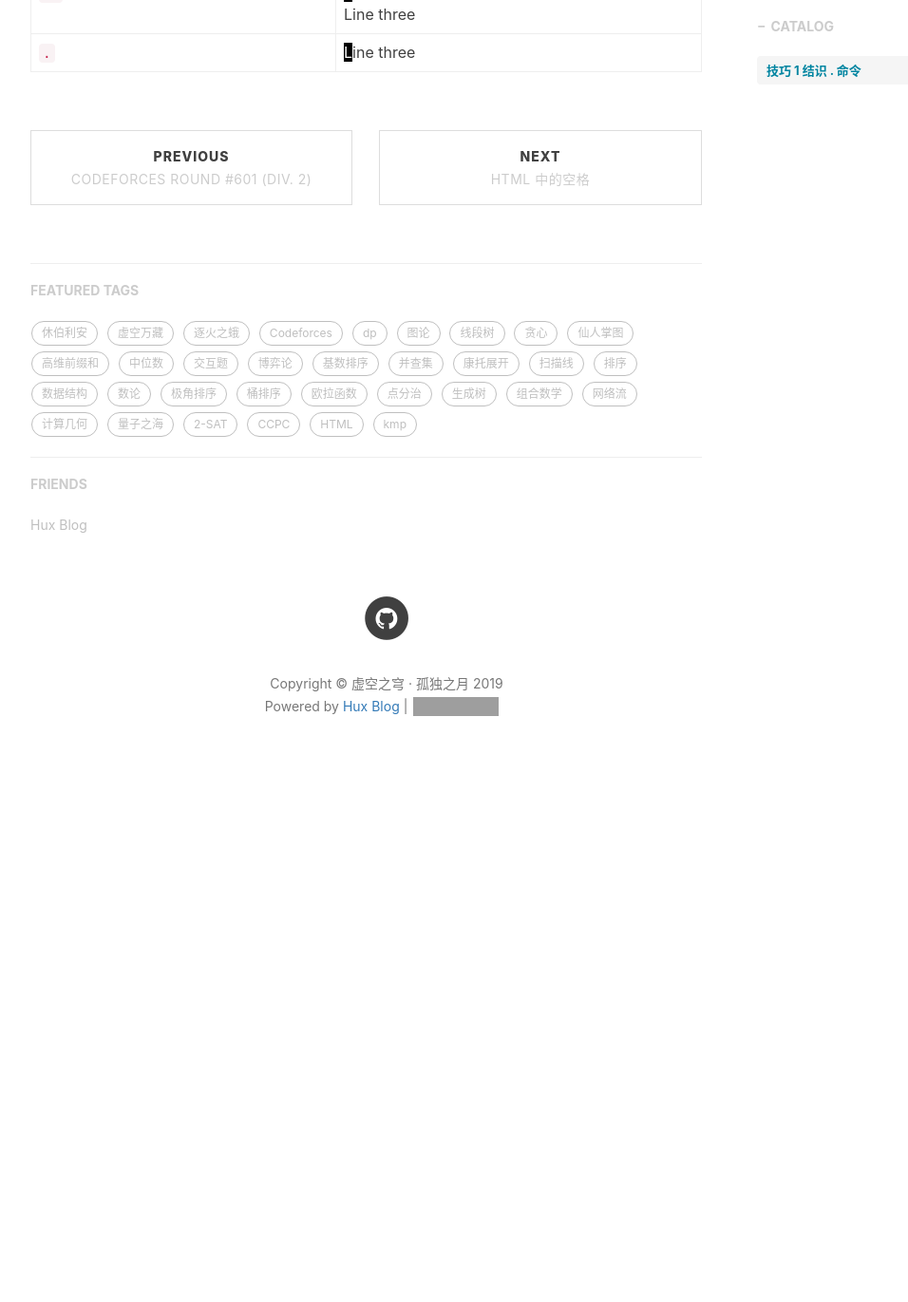
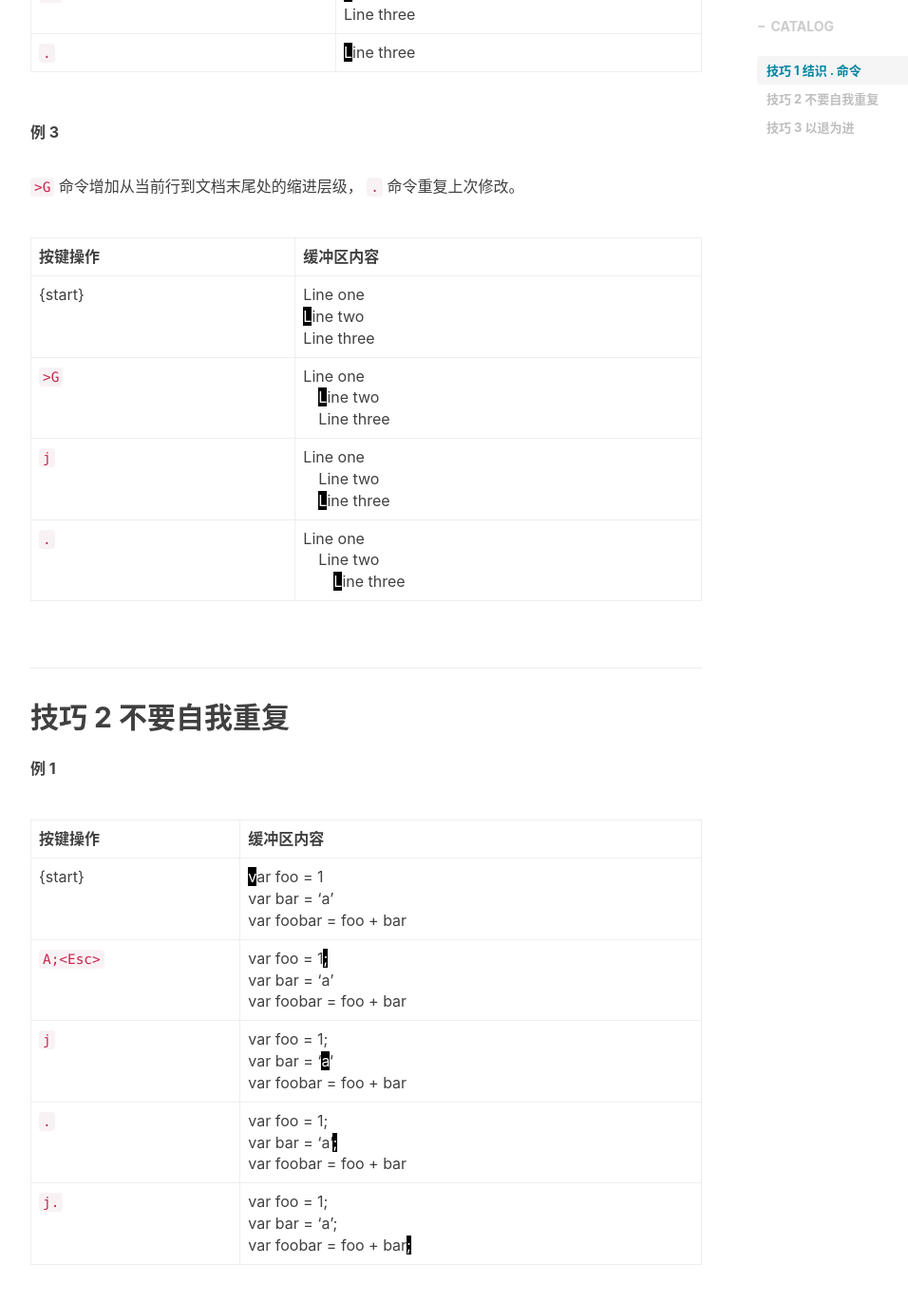
Before and after one commit to hongzhiyin/hongzhiyin.github.io, a Jekyll site: the page built from _posts/Void_Treasure/2019-11-27-practical-vim.md, in a window 1280 px wide and 1400 px high, scrolled down 1219 px. Shown: the top 1371 px of the window at 95% size, without its empty margins (233-1189 px from the left). Built offline with Jekyll 4.4.1, drawn with Linux system fonts in a browser that asks for light colours; nearby versions of some CDN libraries; comment, search, counter and statistics services are not loaded; before the commit the page ends 2067 px from its top, so only the background shows below that; some of the changed text lies outside the part shown; grey boxes are pictures that could not be loaded.

Commit message:
Update 2019-11-27-practical-vim.md

```diff
--- a/_posts/Void_Treasure/2019-11-27-practical-vim.md
+++ b/_posts/Void_Treasure/2019-11-27-practical-vim.md
@@ -26,10 +27,41 @@ tags:
 
 **例 2**
 
-`dd` 命令删除一整行， `.` 命令重复上次修改，即删除一整行。
+`dd` 命令删除一整行， `.` 命令重复上次修改。
 
 | 按键操作 | 缓冲区内容                                                   |
 | -------- | ------------------------------------------------------------ |
 | {start}  | <span style="color:white;background:black;">L</span>ine one<br />Line two<br />Line three |
 | `dd`     | <span style="color:white;background:black;">L</span>ine two<br />Line three |
 | `.`      | <span style="color:white;background:black;">L</span>ine three |
+
+
+
+**例 3**
+
+`>G` 命令增加从当前行到文档末尾处的缩进层级， `.` 命令重复上次修改。
+
+| 按键操作 | 缓冲区内容                                                   |
+| -------- | ------------------------------------------------------------ |
+| {start}  | Line one<br /><span style="color:white;background:black;">L</span>ine two<br />Line three |
+| `>G`     | Line one<br />&emsp;<span style="color:white;background:black;">L</span>ine two<br />&emsp;Line three |
+| `j`      | Line one<br />&emsp;Line two<br />&emsp;<span style="color:white;background:black;">L</span>ine three |
+| `.`      | Line one<br />&emsp;Line two<br />&emsp;&emsp;<span style="color:white;background:black;">L</span>ine three |
+
+
+
+## 技巧 2 不要自我重复
+
+**例 1**
+
+| 按键操作  | 缓冲区内容                                                   |
+| --------- | ------------------------------------------------------------ |
+| {start}   | <span style="color:white;background:black;">v</span>ar foo = 1<br />var bar = 'a'<br />var foobar = foo + bar |
+| `A;<Esc>` | var foo = 1<span style="color:white;background:black;">;</span><br />var bar = 'a'<br />var foobar = foo + bar |
+| `j`       | var foo = 1;<br />var bar = '<span style="color:white;background:black;">a</span>'<br />var foobar = foo + bar |
+| `.`       | var foo = 1;<br />var bar = 'a'<span style="color:white;background:black;">;</span><br />var foobar = foo + bar |
+| `j.`      | var foo = 1;<br />var bar = 'a';<br />var foobar = foo + bar<span style="color:white;background:black;">;</span> |
+
+
+
+## 技巧 3 以退为进
```
Also changed, not shown: other parts of _posts/Void_Treasure/2019-11-27-practical-vim.md (+2 -1 lines).
